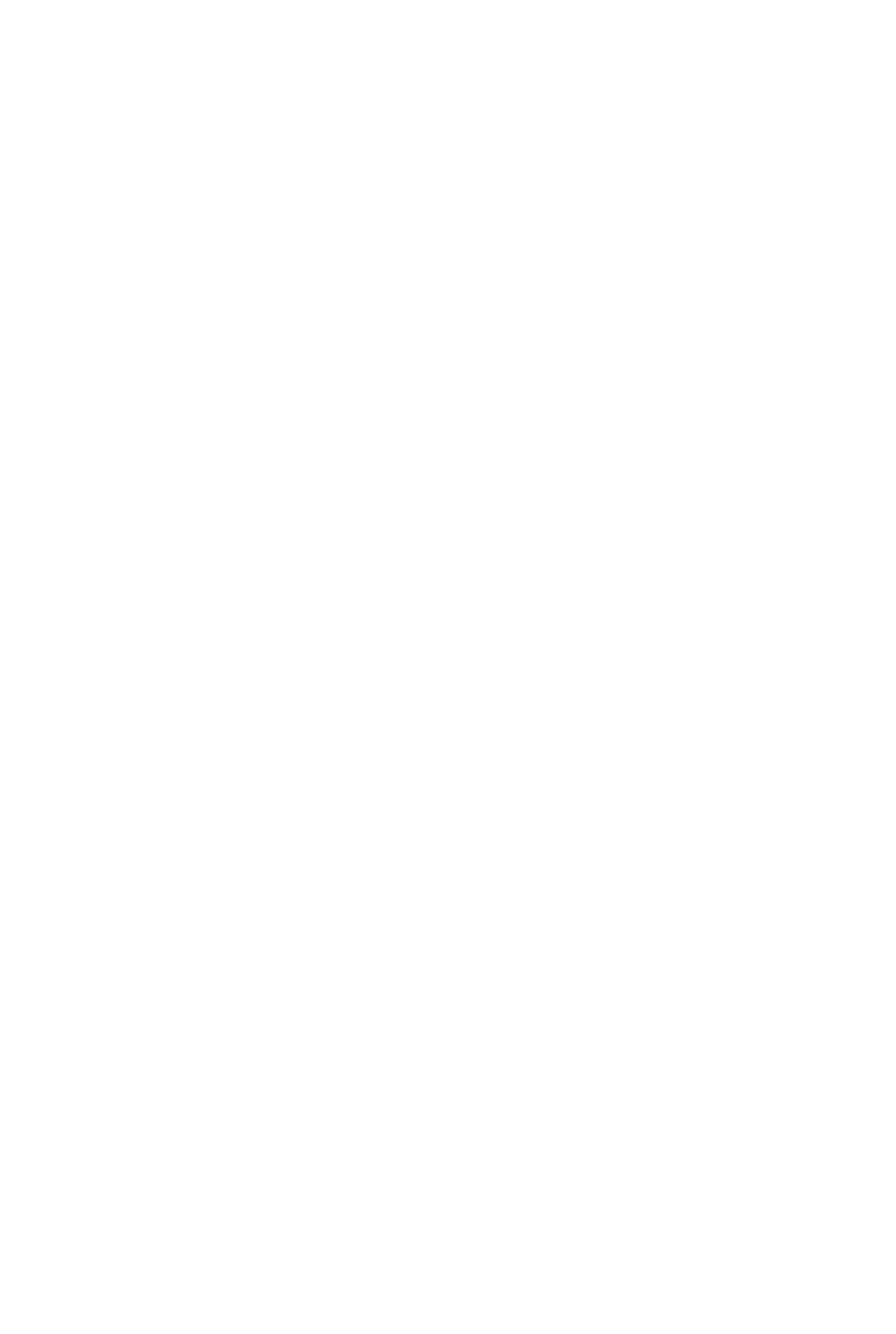
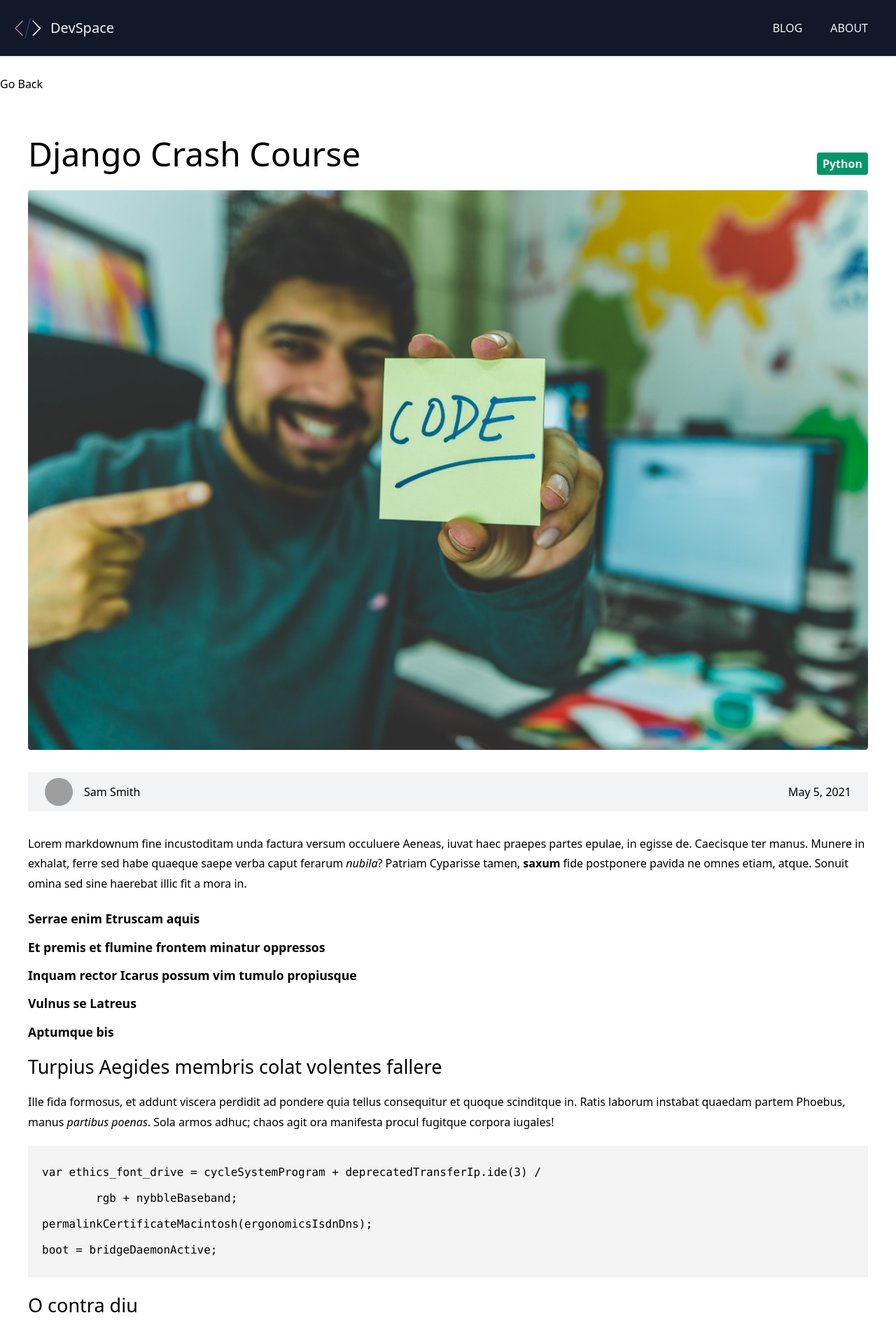
Before and after one commit to asa108/devspace-blog, a Next.js app: page /blog/django-crash-course in a window 1280 px wide. Shown: the top 1907 px of the page at 70% size. Before the commit the page ends 800 px from the top, so only its background shows below. Built offline with nearby package versions, Linux system fonts and the light colour scheme; grey boxes are pictures that could not be loaded.

Commit message:
showed details about a article and installed marked

```diff
--- a/package.json
+++ b/package.json
@@ -9,6 +9,7 @@
   },
   "dependencies": {
     "gray-matter": "^4.0.3",
+    "marked": "^4.0.6",
     "next": "12.0.7",
     "react": "17.0.2",
     "react-dom": "17.0.2"
--- a/pages/blog/[slug].js
+++ b/pages/blog/[slug].js
@@ -1,13 +1,44 @@
 import fs from "fs";
 import path from "path";
 import matter from "gray-matter";
+import { marked } from "marked";
+
+import Link from "next/link";
+import Layout from "../../components/Layout";
+import CategoryLabel from "../../components/CategoryLabel";
 
 export default function PostPage({
   frontmatter: { title, category, date, cover_image, author, author_image },
   content,
   slug,
 }) {
-  return <div></div>;
+  return (
+    <Layout title={title}>
+      <Link href="/blog">Go Back</Link>
+      <div className="w-full px-10 py-6 bg-white rounded-lg shadow-md mt-6">
+        <div className="flex justify-between items-center mt-4">
+          <h1 className="text-5xl mb-7">{title}</h1>
+          <CategoryLabel>{category}</CategoryLabel>
+        </div>
+        <img src={cover_image} alt="cover" className="w-full rounded" />
+        <div className="flex justify-between items-center bg-gray-100 p-2 my-8">
+          <div className="flex items-center">
+            <img
+              src={author_image}
+              alt="author"
+              className="mx-4 w-10 h-10 object-cover rounded-full hidden sm:block"
+            />
+            <h4>{author}</h4>
+          </div>
+          <div className="mr-4">{date}</div>
+        </div>
+
+        <div className="blog-text mt-2">
+          <div dangerouslySetInnerHTML={{ __html: marked(content) }}></div>
+        </div>
+      </div>
+    </Layout>
+  );
 }
 
 export async function getStaticPaths() {
--- a/styles/globals.css
+++ b/styles/globals.css
@@ -1,3 +1,50 @@
 @tailwind base;
 @tailwind components;
 @tailwind utilities;
+
+p {
+  margin: 15px 0;
+  line-height: 1.8;
+}
+
+.blog-text ul,
+ol {
+  font-size: 110%;
+  line-height: 2.3;
+  font-weight: bold;
+  margin: 10px 0;
+}
+
+.blog-text pre {
+  background: #f4f4f4;
+  padding: 20px;
+  margin: 20px 0;
+  line-height: 2.3;
+}
+
+.blog-text h1 {
+  font-size: 35px;
+}
+
+.blog-text h2,
+.blog-text h3,
+.blog-text h4 {
+  font-size: 27px;
+}
+
+/* Fix category colors in production */
+.bg-yellow-600 {
+  background-color: #d97705;
+}
+.bg-blue-600 {
+  background: #3929eb;
+}
+.bg-green-600 {
+  background-color: #049669;
+}
+.bg-purple-600 {
+  background-color: #7730db;
+}
+.bg-red-600 {
+  background-color: #a70b34;
+}
```
Also changed, not shown: 1 other file (tests, documents, lock files or other folders).
